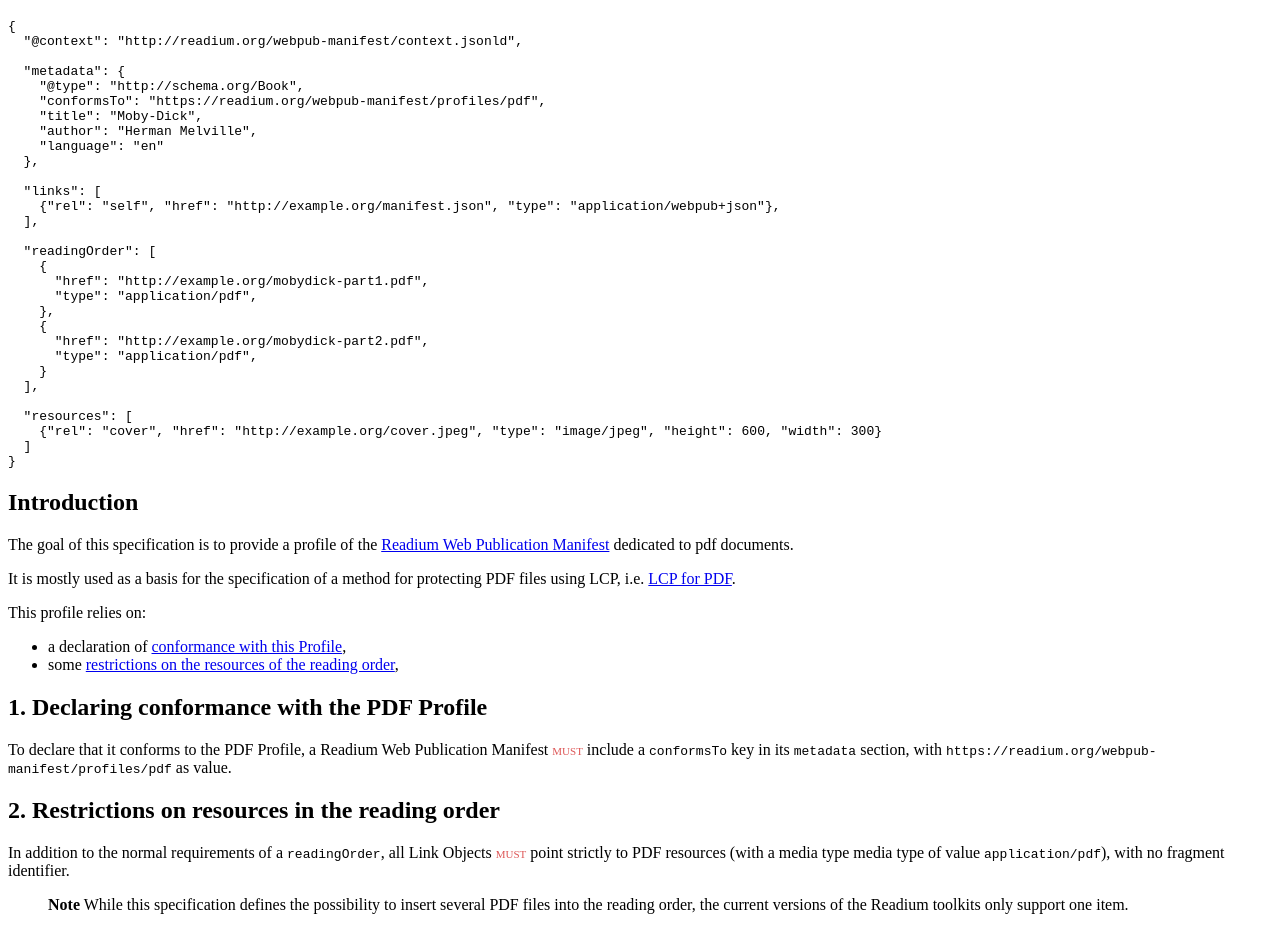
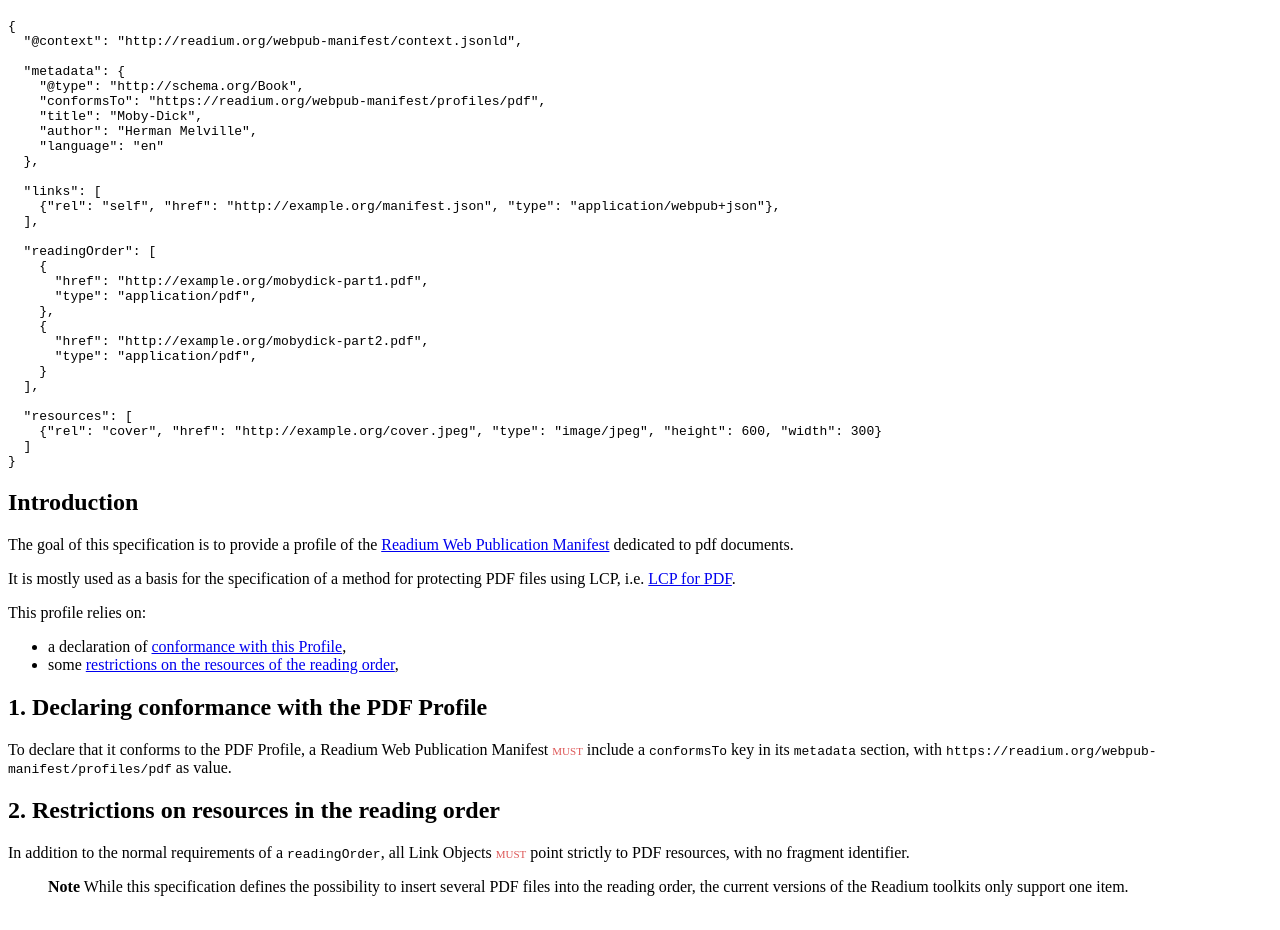
Before and after one commit to readium/webpub-manifest, a Jekyll site: the page built from profiles/pdf.md, in a window 1280 px wide. Shown: the part 483-1413 px from the top of the page. Built offline with Jekyll 4.4.1, drawn with Linux system fonts in a browser that asks for light colours; our own code applies the rules of GitHub Pages for plain Markdown files; comment, search, counter and statistics services are not loaded.

Commit message:
remove part of a sentence which is not useful

```diff
--- a/profiles/pdf.md
+++ b/profiles/pdf.md
@@ -62,7 +62,7 @@
 
 ## 2. Restrictions on resources in the reading order
 
-In addition to the normal requirements of a `readingOrder`, all Link Objects <strong class="rfc">must</strong> point strictly to PDF resources (with a media type media type of value `application/pdf`), with no fragment identifier.
+In addition to the normal requirements of a `readingOrder`, all Link Objects <strong class="rfc">must</strong> point strictly to PDF resources, with no fragment identifier.
 
 > **Note**
 > While this specification defines the possibility to insert several PDF files into the reading order, the current versions of the Readium toolkits only support one item.
```
